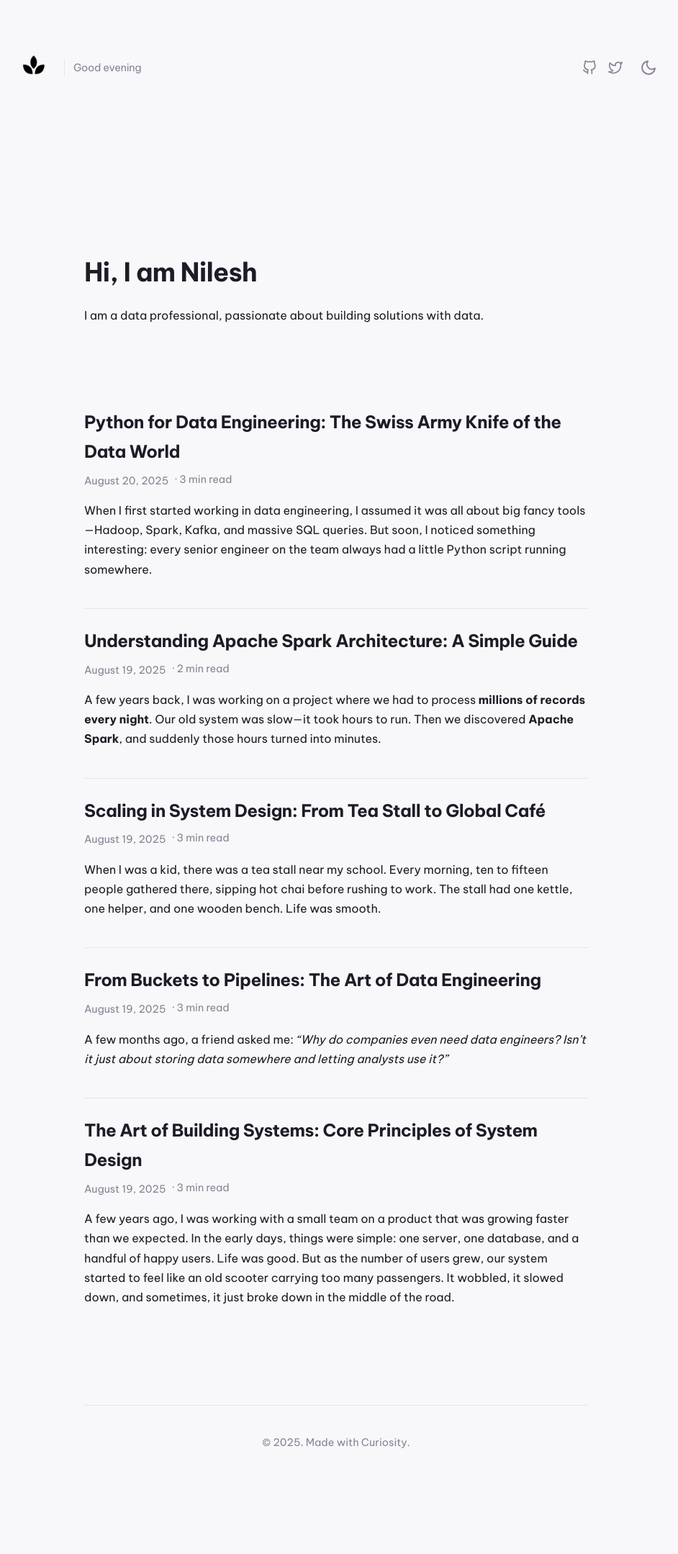
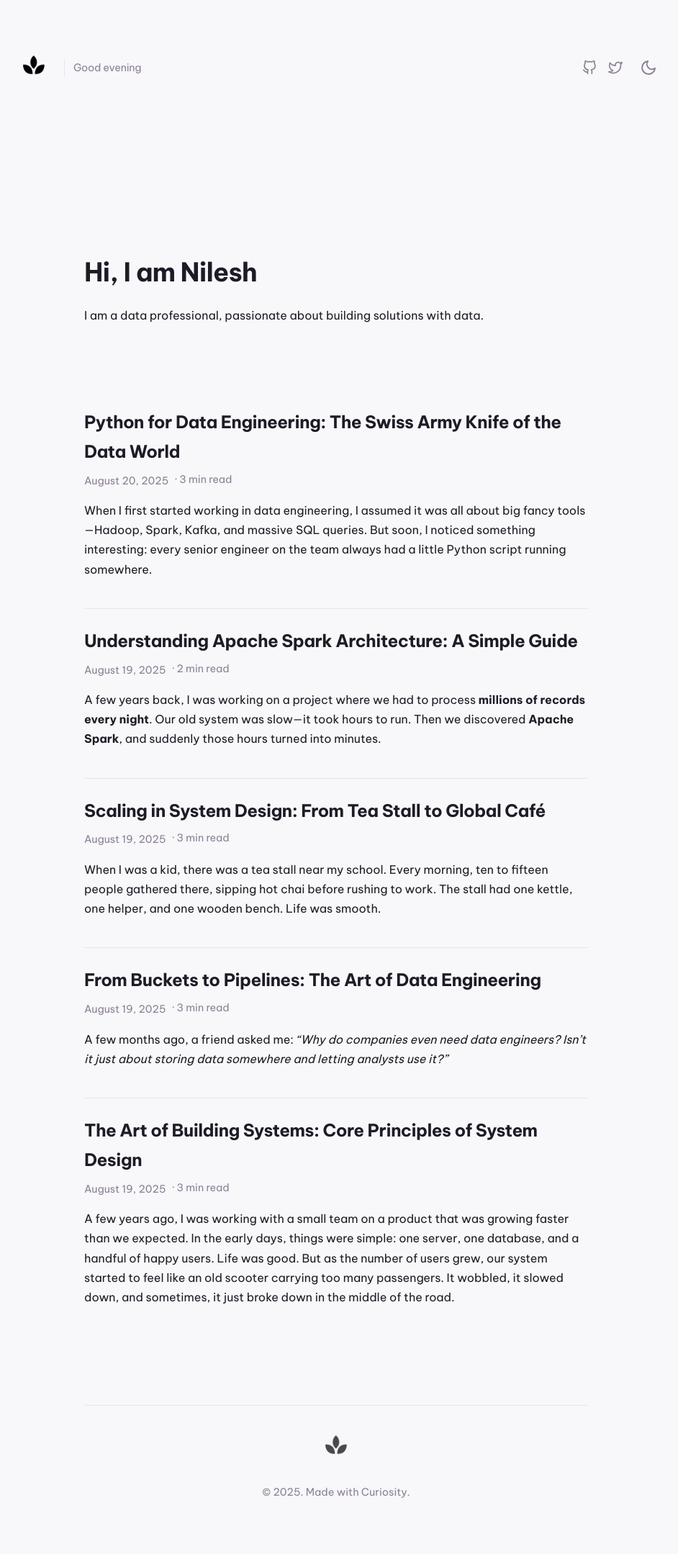
Before and after one commit to nileshhazra/second-brain, a Jekyll site: the page built from index.md, in a window 1280 px wide. Shown: the whole page at 72% size, without its empty margins (173-1115 px from the left). Built offline with Jekyll 4.4.1, drawn with Linux system fonts in a browser that asks for light colours; before the commit the page ends 2090 px from its top, so only the background shows below that.

Commit message:
update footer link

```diff
--- a/_layouts/default.html
+++ b/_layouts/default.html
@@ -48,6 +48,11 @@
       </main>
 
       <footer class="site-footer">
+        <div class="footer-branding">
+    <a href="{{ "/" | relative_url }}" class="logo-link" aria-label="Homepage">
+          <img class="site-logo" src="{{ '/assets/logo2.png' | relative_url }}" alt="Site Logo" width="60">
+    </a>
+  </div>
         <p>&copy; {{ "now" | date: "%Y" }}. Made with Curiosity.</p>
       </footer>
     </div>
--- a/assets/css/style.scss
+++ b/assets/css/style.scss
@@ -253,3 +253,20 @@ h2 {
 .logo-link:hover .site-logo {
   animation: wiggle 0.5s ease-in-out;
 }
+
+/* Styles for the new footer logo */
+
+.footer-branding {
+  margin-bottom: 1rem;
+}
+
+.site-footer .site-logo {
+  /* Make the footer logo a bit more subtle */
+  opacity: 0.7;
+  transition: opacity 0.2s ease-in-out;
+}
+
+.site-footer .logo-link:hover .site-logo {
+  /* On hover, bring it to full opacity */
+  opacity: 1;
+}
```
